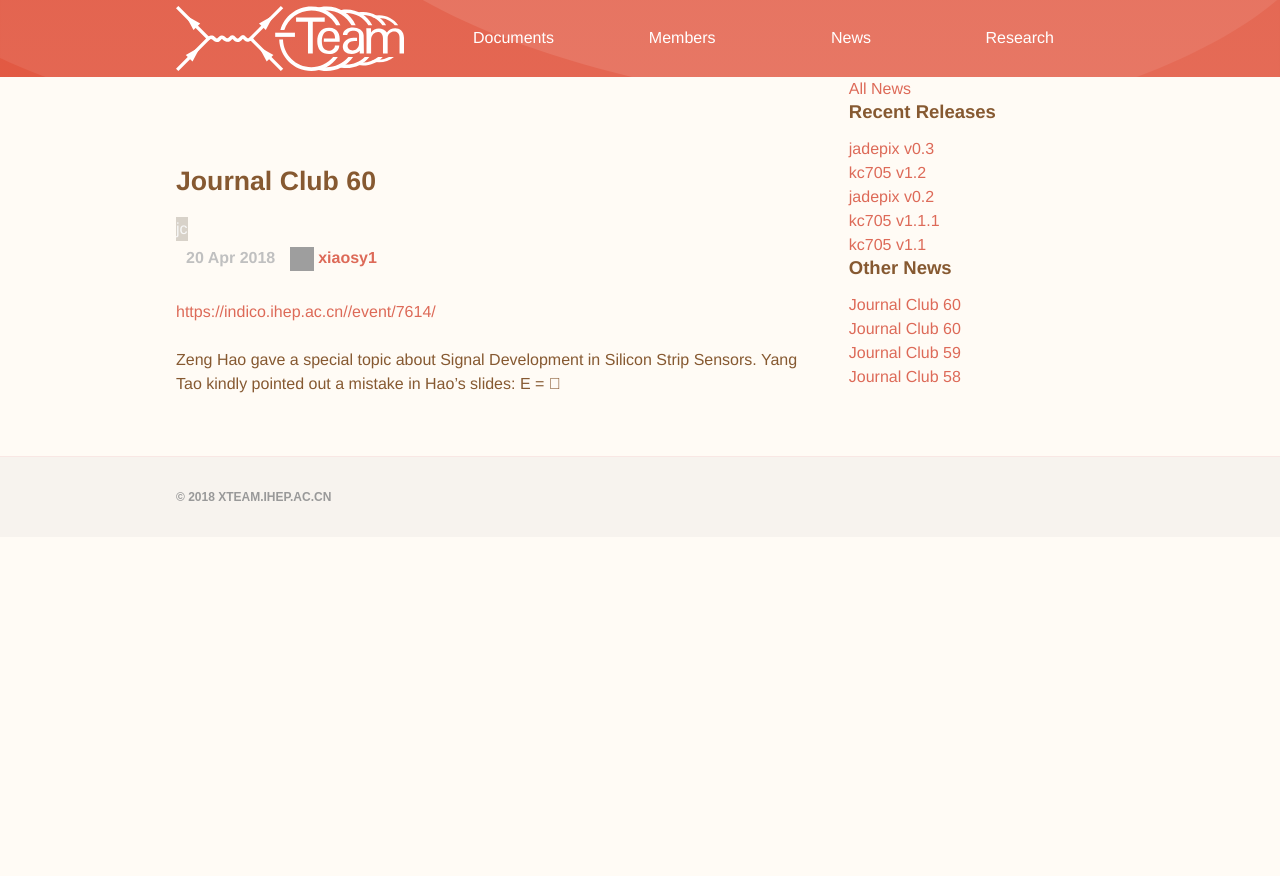
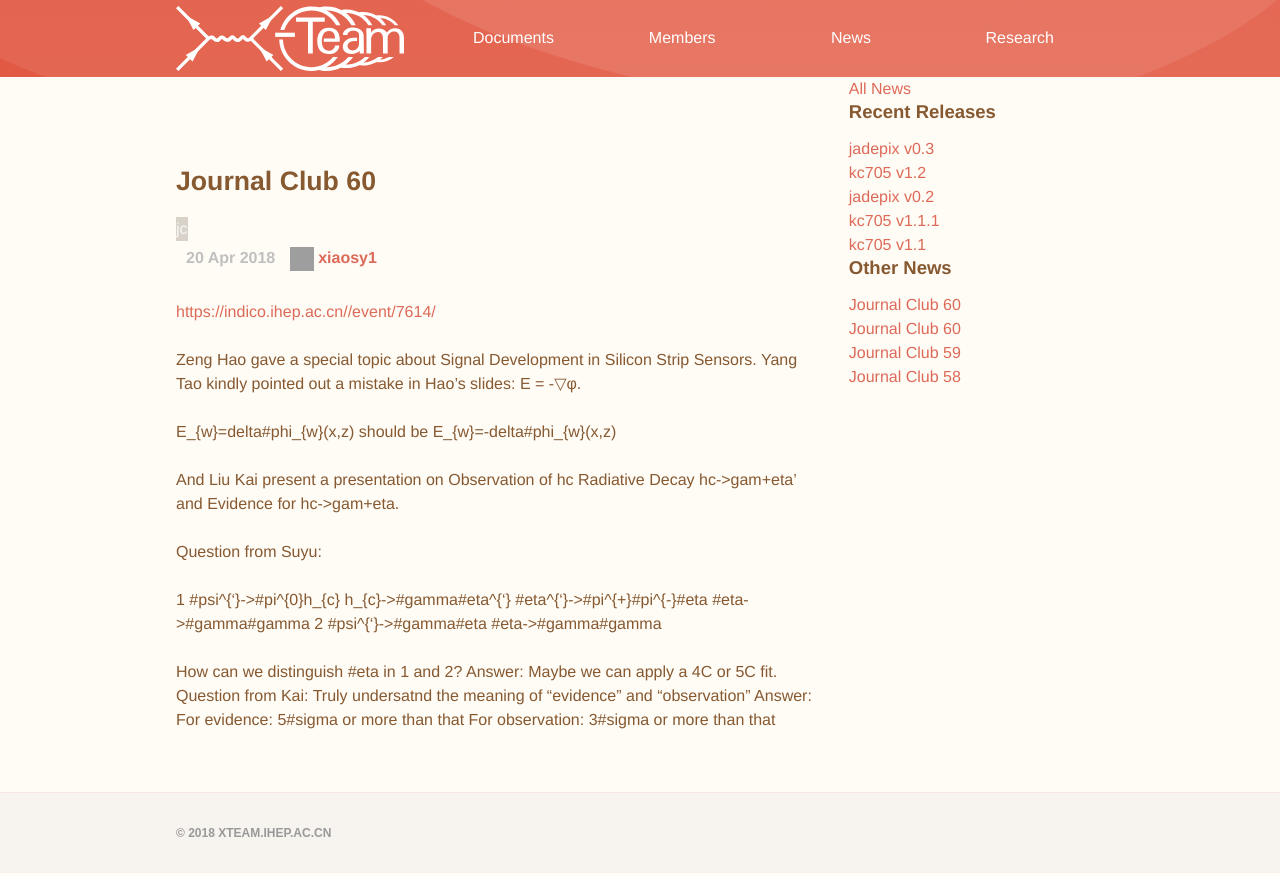
Before and after one commit to dt-np/xteam, a Jekyll site: the page built from _posts/2018-04-27-JC61.md, in a window 1280 px wide. Shown: the top 876 px of the page. Built offline with Jekyll 4.4.1, drawn with Linux system fonts in a browser that asks for light colours; grey boxes are pictures that could not be loaded.

Commit message:
Update 2018-04-27-JC61.md

```diff
--- a/_posts/2018-04-27-JC61.md
+++ b/_posts/2018-04-27-JC61.md
@@ -8,4 +8,30 @@ categories: jc
 <https://indico.ihep.ac.cn//event/7614/>
 
 Zeng Hao gave a special topic about Signal Development in Silicon Strip Sensors. Yang Tao kindly pointed out a mistake
-in Hao's slides: E = 
+in Hao's slides: E = -▽φ.
+
+
+E_{w}=delta#phi_{w}(x,z) should be E_{w}=-delta#phi_{w}(x,z)
+
+
+And Liu Kai present a presentation on Observation of hc Radiative Decay hc->gam+eta' and Evidence for hc->gam+eta.
+
+
+Question from Suyu:
+
+
+1 #psi^{'}->#pi^{0}h_{c}
+                 h_{c}->#gamma#eta^{'}
+                              #eta^{'}->#pi^{+}#pi^{-}#eta
+                                                      #eta->#gamma#gamma
+2 #psi^{'}->#gamma#eta
+                #eta->#gamma#gamma
+
+How can we distinguish #eta in 1 and 2?
+Answer:
+Maybe we can apply a 4C or 5C fit.
+Question from Kai:
+Truly undersatnd the meaning of "evidence" and "observation"
+Answer:
+For evidence: 5#sigma or more than that
+For observation: 3#sigma or more than that
```
